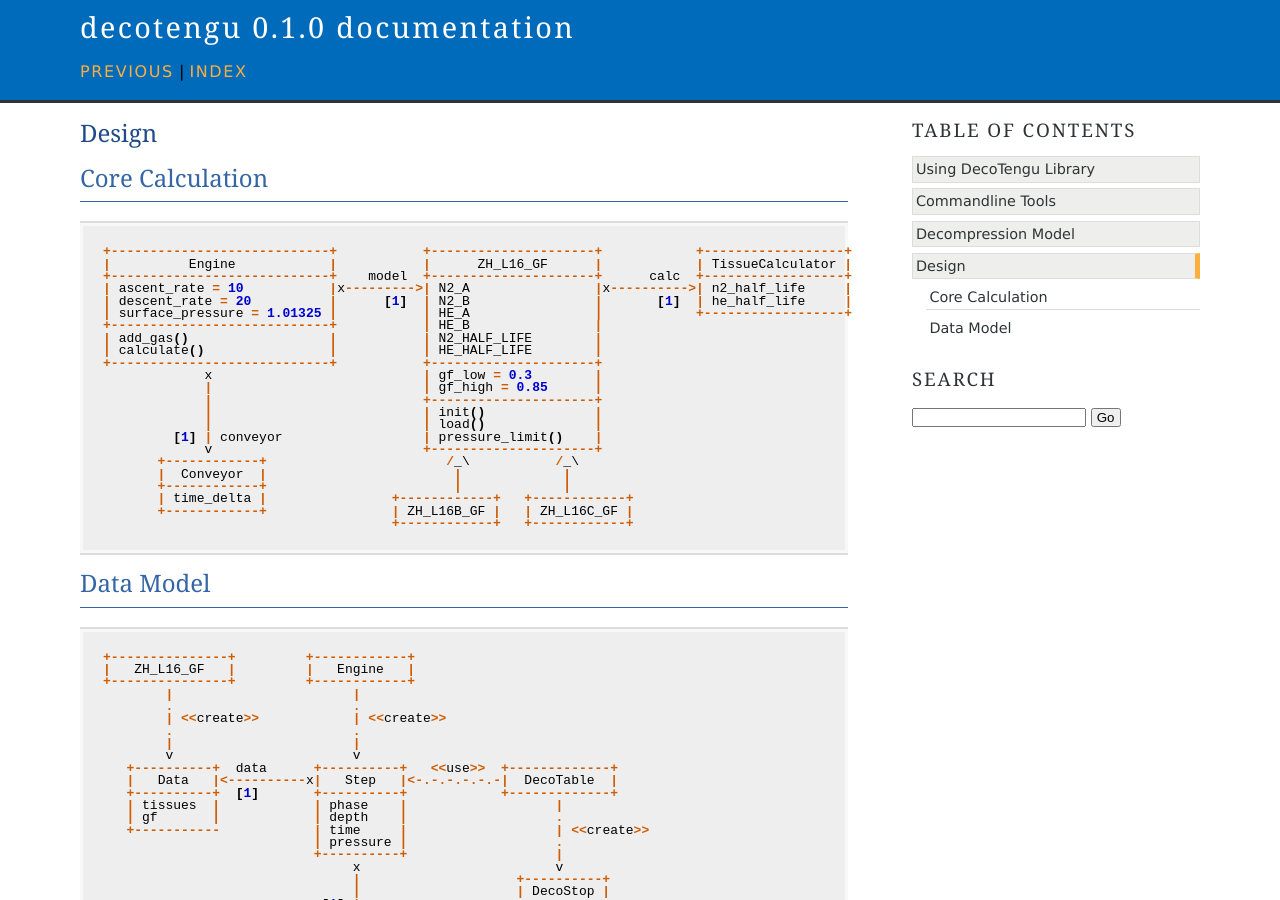
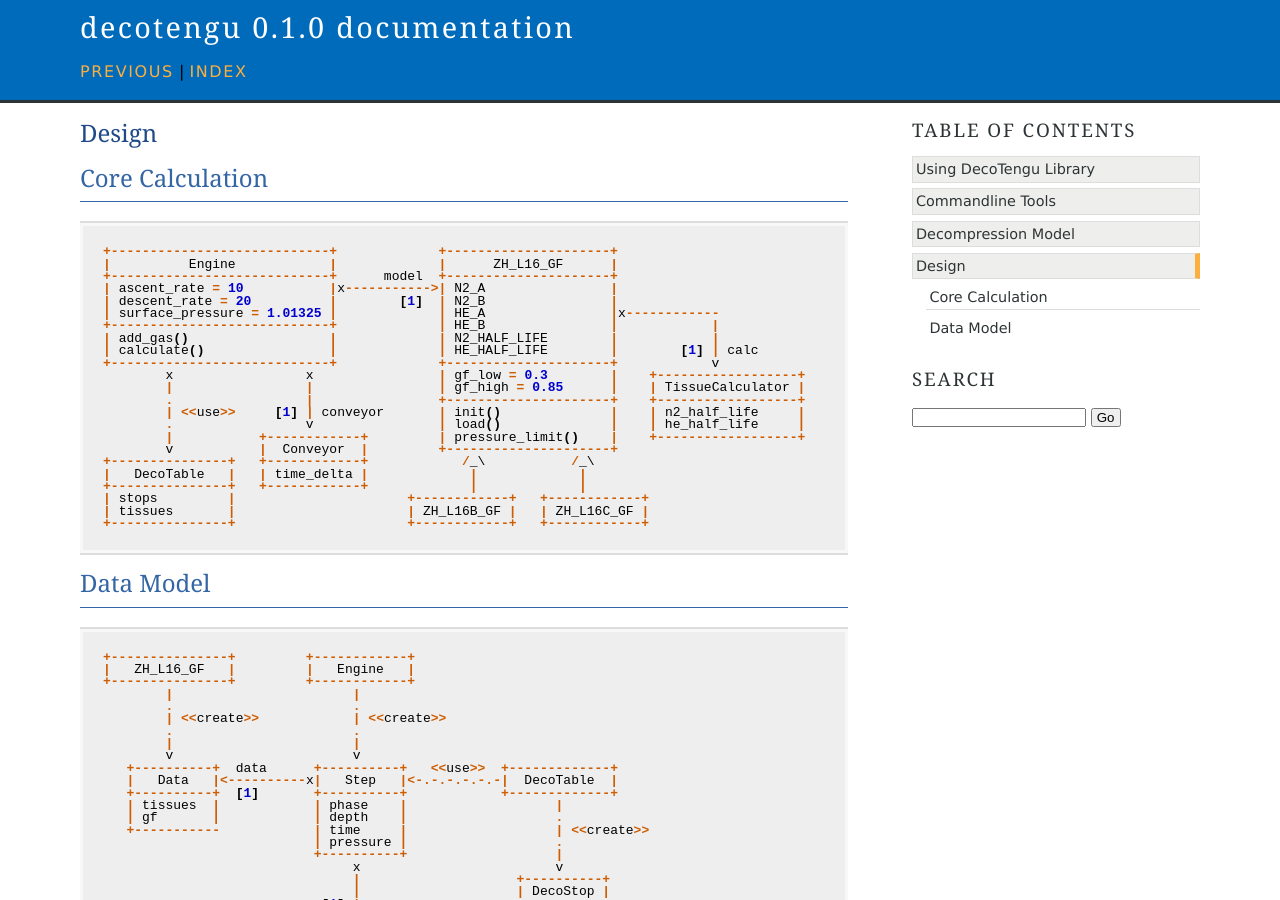
Before and after one commit to gully/decotengu, a Sphinx documentation site: the page built from doc/design.rst, in a window 1280 px wide and 900 px high. Built offline with Sphinx 7.4.7, drawn with Linux system fonts in a browser that asks for light colours.

Commit message:
- added deco table class to the core calculations class diagram

```diff
--- a/doc/design.rst
+++ b/doc/design.rst
@@ -6,29 +6,29 @@ Core Calculation
 .. code::
    :class: diagram
 
-   +----------------------------+           +---------------------+            +------------------+
-   |          Engine            |           |      ZH_L16_GF      |            | TissueCalculator |
-   +----------------------------+    model  +---------------------+      calc  +------------------+
-   | ascent_rate = 10           |x--------->| N2_A                |x---------->| n2_half_life     |
-   | descent_rate = 20          |      [1]  | N2_B                |       [1]  | he_half_life     |
-   | surface_pressure = 1.01325 |           | HE_A                |            +------------------+
-   +----------------------------+           | HE_B                |
-   | add_gas()                  |           | N2_HALF_LIFE        |
-   | calculate()                |           | HE_HALF_LIFE        |
-   +----------------------------+           +---------------------+
-                x                           | gf_low = 0.3        |
-                |                           | gf_high = 0.85      |
-                |                           +---------------------+
-                |                           | init()              |
-                |                           | load()              |
-            [1] | conveyor                  | pressure_limit()    |
-                v                           +---------------------+
-          +------------+                       /_\           /_\
-          |  Conveyor  |                        |             |
-          +------------+                        |             |
-          | time_delta |                +------------+   +------------+
-          +------------+                | ZH_L16B_GF |   | ZH_L16C_GF |
-                                        +------------+   +------------+
+   +----------------------------+             +---------------------+
+   |          Engine            |             |      ZH_L16_GF      |
+   +----------------------------+      model  +---------------------+
+   | ascent_rate = 10           |x----------->| N2_A                |
+   | descent_rate = 20          |        [1]  | N2_B                |
+   | surface_pressure = 1.01325 |             | HE_A                |x------------
+   +----------------------------+             | HE_B                |            |
+   | add_gas()                  |             | N2_HALF_LIFE        |            |
+   | calculate()                |             | HE_HALF_LIFE        |        [1] | calc
+   +----------------------------+             +---------------------+            v
+           x                 x                | gf_low = 0.3        |    +------------------+
+           |                 |                | gf_high = 0.85      |    | TissueCalculator |
+           .                 |                +---------------------+    +------------------+
+           | <<use>>     [1] | conveyor       | init()              |    | n2_half_life     |
+           .                 v                | load()              |    | he_half_life     |
+           |           +------------+         | pressure_limit()    |    +------------------+
+           v           |  Conveyor  |         +---------------------+
+   +---------------+   +------------+            /_\           /_\
+   |   DecoTable   |   | time_delta |             |             |
+   +---------------+   +------------+             |             |
+   | stops         |                      +------------+   +------------+
+   | tissues       |                      | ZH_L16B_GF |   | ZH_L16C_GF |
+   +---------------+                      +------------+   +------------+
 
 
 Data Model
```
